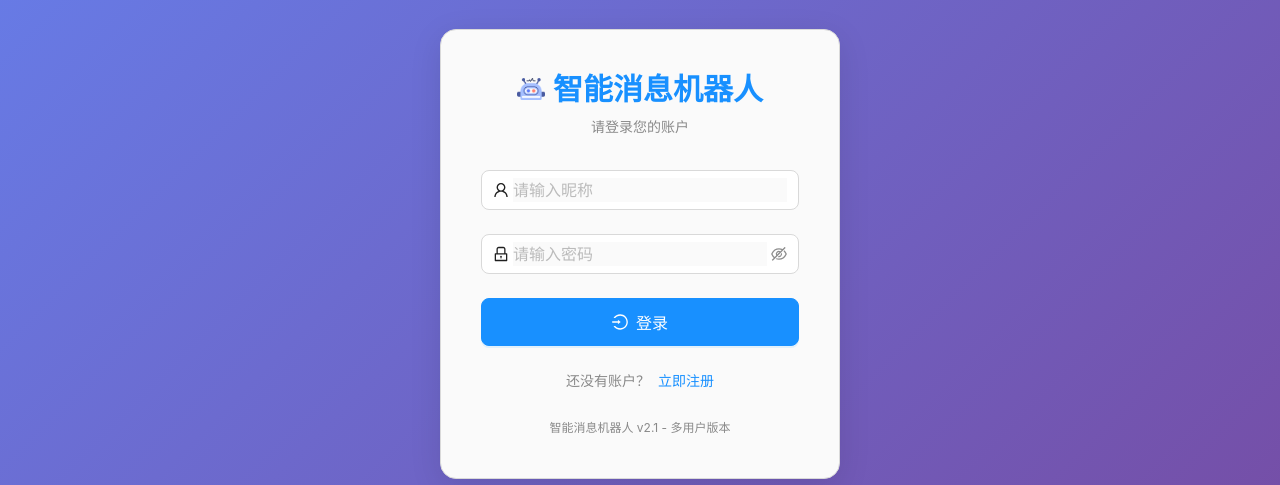
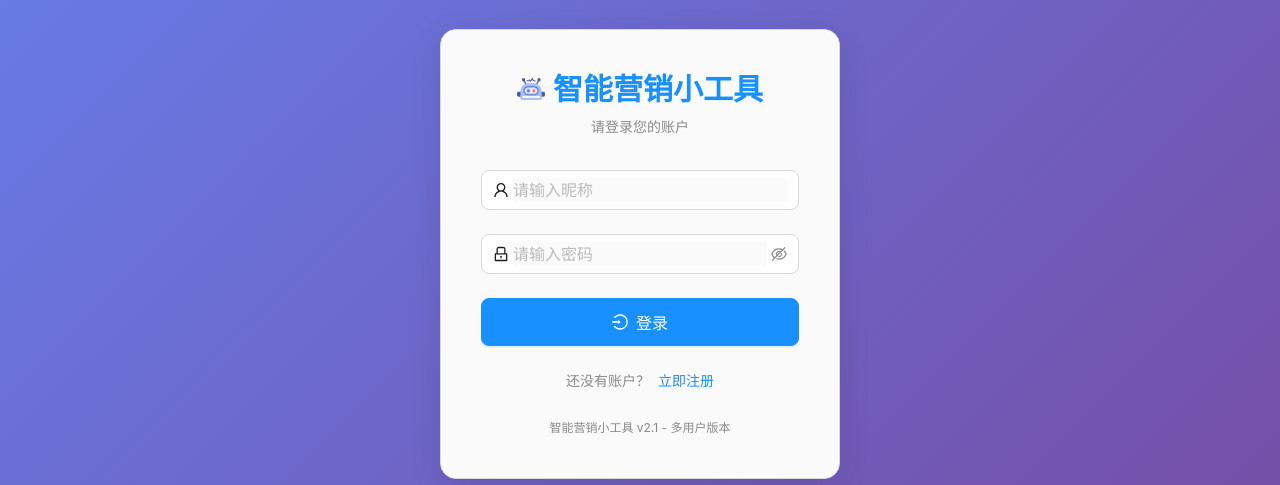
Before and after one commit to ayoyoqiu/smart-marketing-tools-v1, a React (Vite) app: page /login in a window 1280 px wide. Shown: the part 146-631 px from the top of the page. Built offline with nearby package versions, Linux system fonts and the light colour scheme; no server answers.

Commit message:
chore: 更新登录/注册/首页文案为『智能营销小工具』

```diff
--- a/src/components/Auth/Login.jsx
+++ b/src/components/Auth/Login.jsx
@@ -55,14 +55,14 @@ const Login = () => {
           <Title level={2} style={{ color: '#1890ff', marginBottom: '8px', display: 'flex', alignItems: 'center', justifyContent: 'center', gap: '8px' }}>
             <img
               src="/images/ai-robot-icon.png"
-              alt="智能消息机器人"
+              alt="智能营销小工具"
               style={{
                 width: 28,
                 height: 28,
                 objectFit: 'contain'
               }}
             />
-            智能消息机器人
+            智能营销小工具
           </Title>
           <Text type="secondary">请登录您的账户</Text>
         </div>
@@ -131,7 +131,7 @@ const Login = () => {
 
         <div style={{ marginTop: '24px', textAlign: 'center' }}>
           <Text type="secondary" style={{ fontSize: '12px' }}>
-            智能消息机器人 v2.1 - 多用户版本
+            智能营销小工具 v2.1 - 多用户版本
           </Text>
         </div>
       </Card>
--- a/src/components/Auth/Register.jsx
+++ b/src/components/Auth/Register.jsx
@@ -47,14 +47,14 @@ const Register = () => {
           <Title level={2} style={{ color: '#1890ff', marginBottom: '8px', display: 'flex', alignItems: 'center', justifyContent: 'center', gap: '8px' }}>
             <img
               src="/images/ai-robot-icon.png"
-              alt="智能消息机器人"
+              alt="智能营销小工具"
               style={{
                 width: 28,
                 height: 28,
                 objectFit: 'contain'
               }}
             />
-            智能消息机器人
+            智能营销小工具
           </Title>
           <Text type="secondary">创建您的账户</Text>
         </div>
@@ -175,7 +175,7 @@ const Register = () => {
 
         <div style={{ marginTop: '24px', textAlign: 'center' }}>
           <Text type="secondary" style={{ fontSize: '12px' }}>
-            智能消息机器人 v2.0 - 多用户版本
+            智能营销小工具 v2.0 - 多用户版本
           </Text>
         </div>
       </Card>
--- a/src/pages/Home.jsx
+++ b/src/pages/Home.jsx
@@ -203,7 +203,7 @@ const Home = () => {
     {
       title: '地址管理',
       icon: <SettingOutlined style={{ color: '#52c41a' }} />,
-      description: '管理智能消息机器人的Webhook地址，支持批量导入和导出',
+      description: '管理智能营销小工具的Webhook地址，支持批量导入和导出',
       features: [
         '添加/编辑/删除Webhook地址',
         '支持Excel批量导入地址',
```
